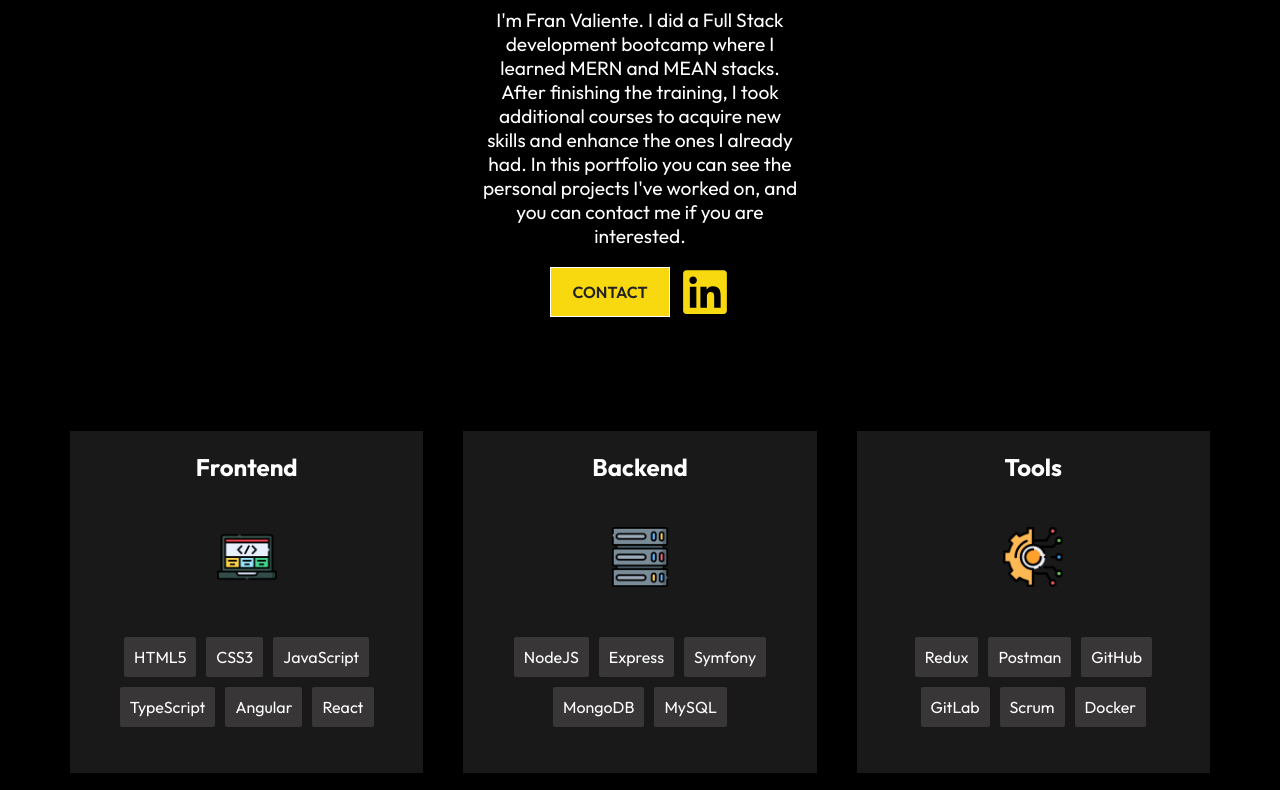
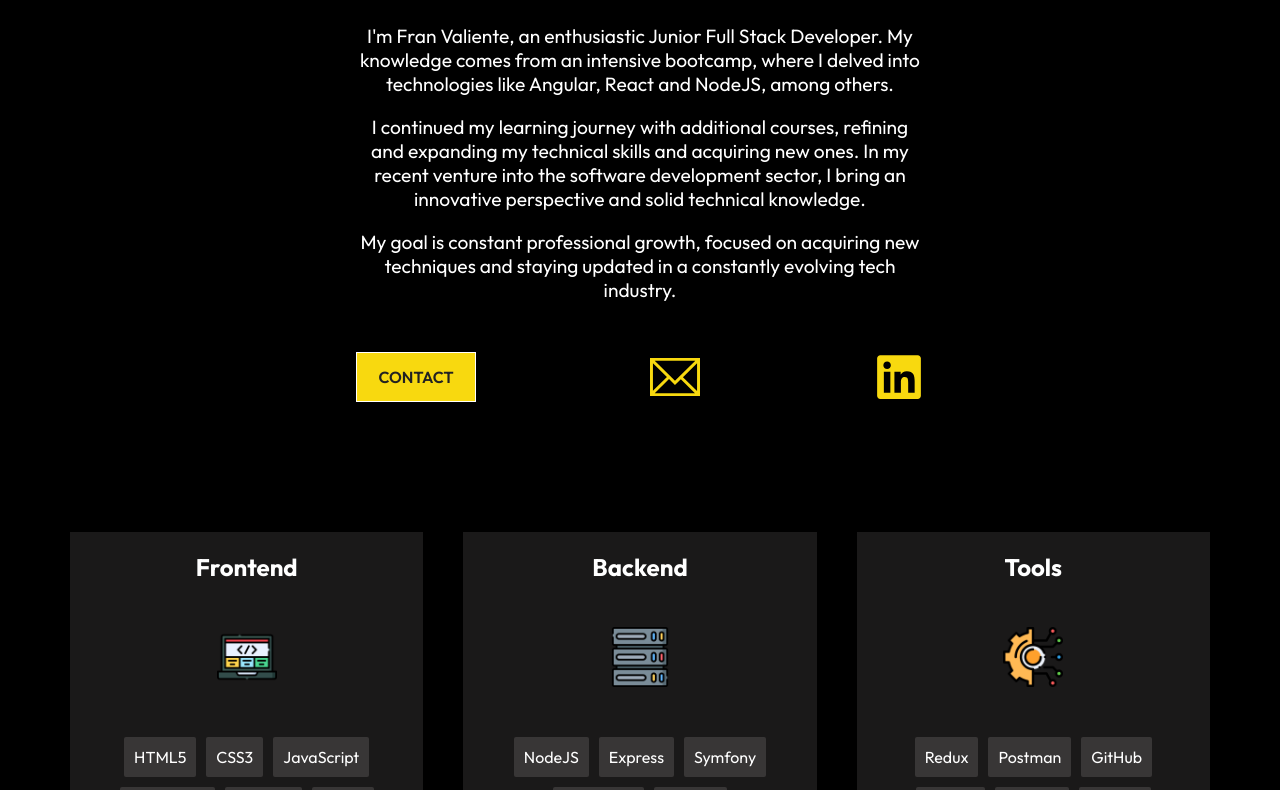
Before and after one commit to FranBrave/REACT-Portfolio, a React (Create React App) app: page /about in a window 1280 px wide. Shown: the part 950-1740 px from the top of the page. Built offline with nearby package versions, Linux system fonts and the light colour scheme; a web font is replaced by a local one.

Commit message:
working in about page

```diff
--- a/package.json
+++ b/package.json
@@ -3,6 +3,7 @@
   "version": "0.1.0",
   "private": true,
   "dependencies": {
+    "@react-icons/all-files": "^4.1.0",
     "@testing-library/jest-dom": "^5.16.5",
     "@testing-library/react": "^13.4.0",
     "@testing-library/user-event": "^13.5.0",
--- a/src/components/AboutContent/AboutContent.jsx
+++ b/src/components/AboutContent/AboutContent.jsx
@@ -4,6 +4,7 @@
 
 import React from "react";
 import { FaLinkedin } from "react-icons/fa";
+import { TfiEmail } from "react-icons/tfi";
 
 export const AboutContent = () => {
   return (
@@ -19,16 +20,33 @@
       <div className="left">
         <h1>Who Am I?</h1>
         <p>
-          I'm Fran Valiente. I did a Full Stack development bootcamp where I
-          learned MERN and MEAN stacks. After finishing the training, I took
-          additional courses to acquire new skills and enhance the ones I
-          already had. In this portfolio you can see the personal projects I've
-          worked on, and you can contact me if you are interested.{" "}
+          I'm Fran Valiente, an enthusiastic Junior Full Stack Developer. My
+          knowledge comes from an intensive bootcamp, where I delved into
+          technologies like Angular, React and NodeJS, among others.
+        </p>
+        <p>
+          {" "}
+          I continued my learning journey with additional courses, refining and
+          expanding my technical skills and acquiring new ones. In my recent
+          venture into the software development sector, I bring an innovative
+          perspective and solid technical knowledge.
+        </p>{" "}
+        <p>
+          My goal is constant professional growth, focused on acquiring new
+          techniques and staying updated in a constantly evolving tech industry.
         </p>
         <div className="contactbtns">
           <Link to="/contact">
             <button className="btn contact-btn">Contact</button>
           </Link>
+          <a
+            href="mailto:valiente.fco@gmail.com"
+            target="_blank"
+            rel="noreferrer"
+            className="inbtn"
+          >
+            <TfiEmail size="100%" />
+          </a>
           <a
             href="https://www.linkedin.com/in/francisco-valiente-fulllstack-developer"
             target="_blank"
--- a/src/components/AboutContent/AboutContent.scss
+++ b/src/components/AboutContent/AboutContent.scss
@@ -10,16 +10,17 @@
 
 .about .left {
     text-align: center;
-    margin: 0 15rem 0 15rem;
+    margin: 1rem;
     padding: 1rem;
-    max-width: 350px;
+    max-width: 600px;
 }
 
 @media (max-width: 768px) {
     .about .left {
-      margin: auto;
+        margin: auto;
+        max-width: 80%;
     }
-  }
+}
 
 .about .left p {
     margin: 1.2rem 0;
@@ -51,7 +52,8 @@
 
 .contactbtns {
     display: flex;
-    justify-content: center;
+    justify-content: space-between;
+    padding-top: 30px;
 }
 
 .btn {
@@ -63,7 +65,6 @@
 
 .btn.contact-btn {
     width: 120px;
-    margin-right: 10px; // separación de 10px entre los botones
 }
 
 .inbtn {
@@ -75,6 +76,7 @@
     justify-content: center;
     color:  rgb(248, 217, 15);
 
+
     &:hover {
         background-color: #fff;
         transition: 0.3s;
--- a/src/components/Footer/Footer.jsx
+++ b/src/components/Footer/Footer.jsx
@@ -13,7 +13,7 @@
                 size={20}
                 style={{ color: "#fff", marginRight: "1rem" }}
               />
-              Located in Menorca, Spain
+              Menorca, Spain
             </p>
           </div>
           <div className="phone">
--- a/src/components/Skills/SkillItem/SkillItem.scss
+++ b/src/components/Skills/SkillItem/SkillItem.scss
@@ -5,4 +5,11 @@
     padding: 10px;
     background-color: #9e98983a;
     border-radius: 2px;
+    transition: transform 0.3s ease-in-out;
+    cursor: pointer;
+    user-select: none;
 }
+
+.skill-item:hover {
+    transform: scale(1.10);
+}
--- a/src/components/Skills/Skills.jsx
+++ b/src/components/Skills/Skills.jsx
@@ -20,7 +20,7 @@
     "Postman",
     "GitHub",
     "GitLab",
-    "Scrum",
+    "SCRUM",
     "Docker",
   ];
 
```
Also changed, not shown: 1 other file (tests, documents, lock files or other folders).
